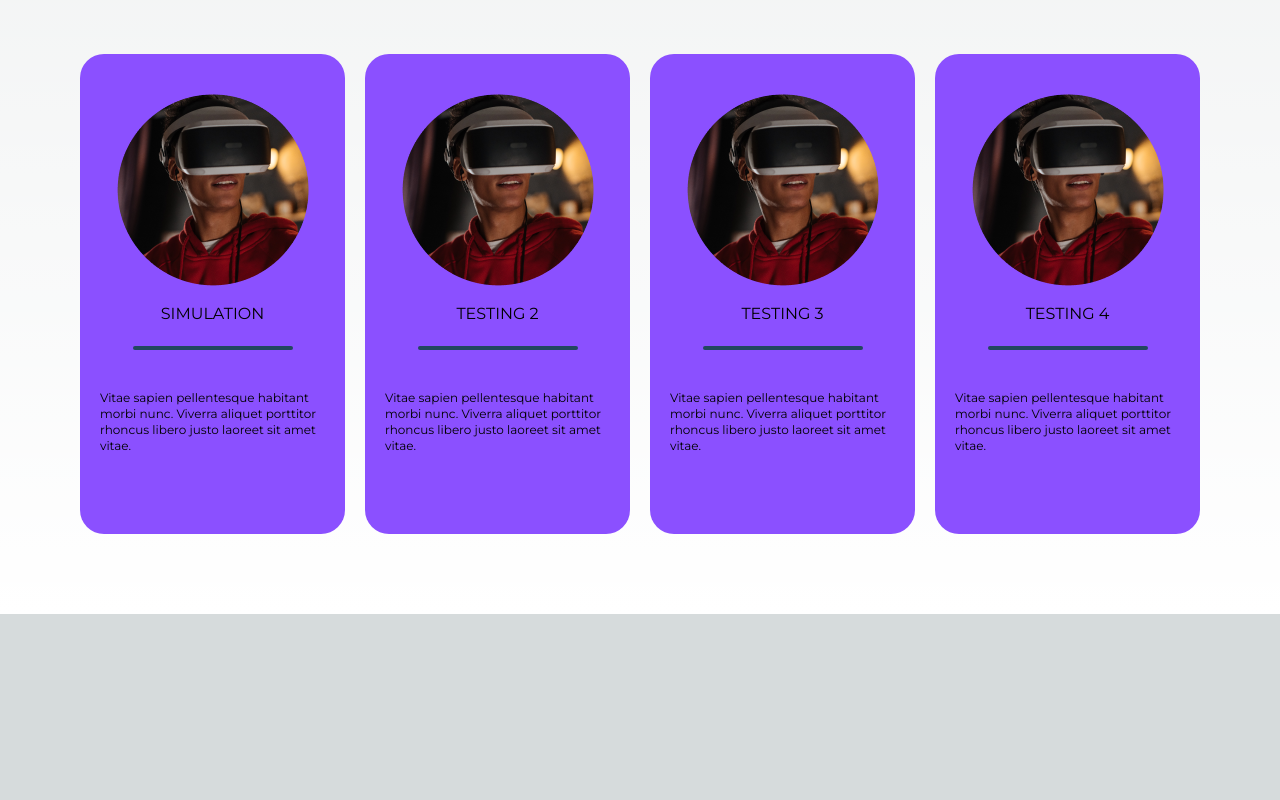
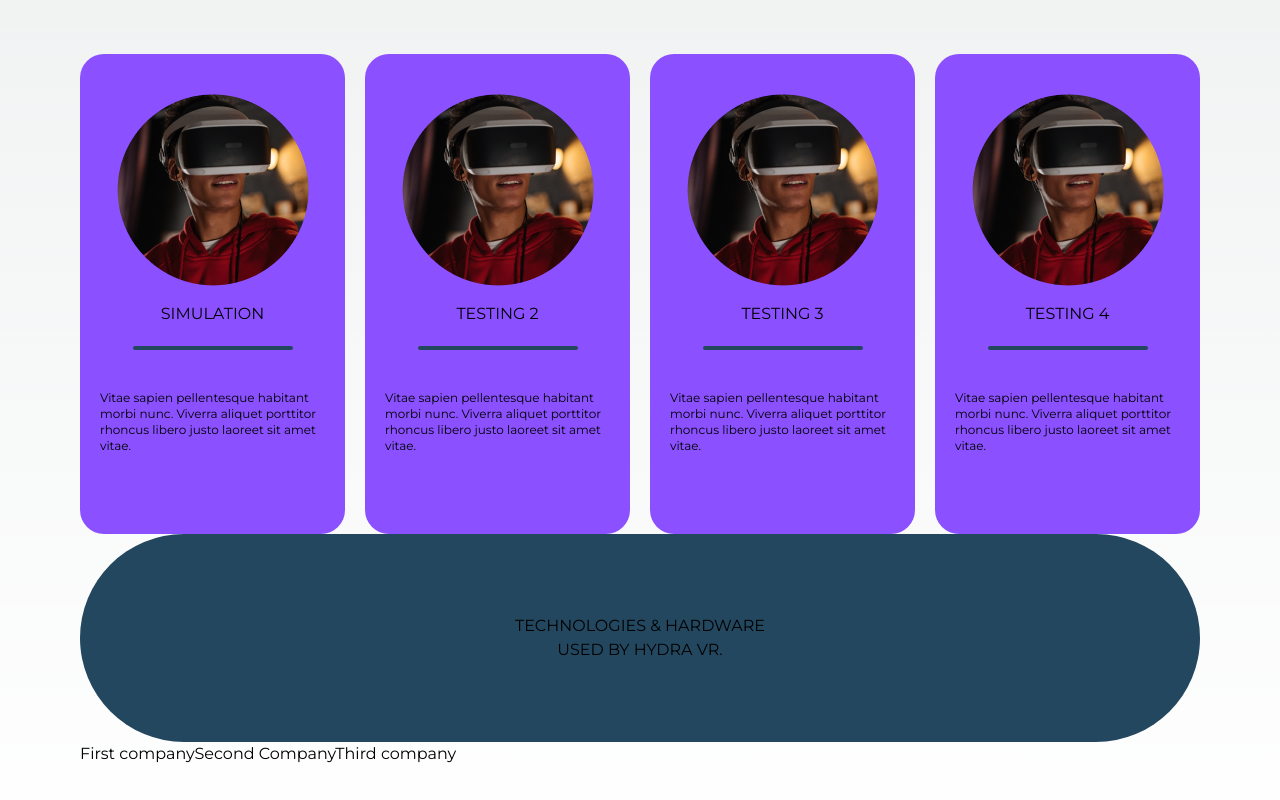
Before and after one commit to albertBarsegyan/personal-webpage, a Next.js app: page / in a window 1280 px wide. Shown: the part 1638-2438 px from the top of the page. Before the commit the page ends 2252 px from the top, so only its background shows below. Built offline with nearby package versions, Linux system fonts and the light colour scheme.

Commit message:
feat: add CompaniesSection

```diff
--- a/src/components/companies-section/companies-section.tsx
+++ b/src/components/companies-section/companies-section.tsx
@@ -1,7 +1,29 @@
+import { Fragment } from 'react';
+
+const Companies = [
+  { id:0,
+    content:'First company'
+  },
+  { id:1,
+    content:'Second Company'
+  },
+  { id:2,
+    content:'Third company'
+  }
+];
+
 export function CompaniesSection() {
   return (
-    <>
+    <div>
+      <div className='rounded-full w-full bg-blue-gray-900 py-20 flex flex-col justify-center items-center'>
+        <span>TECHNOLOGIES & HARDWARE</span>
+        <p>USED BY HYDRA VR.</p>
+        <div></div>
+      </div>
 
-    </>
+      <div>
+        {Companies.map(company => <Fragment key={company.id}>{company.content}</Fragment>)}
+      </div>
+    </div>
   );
 };
```
